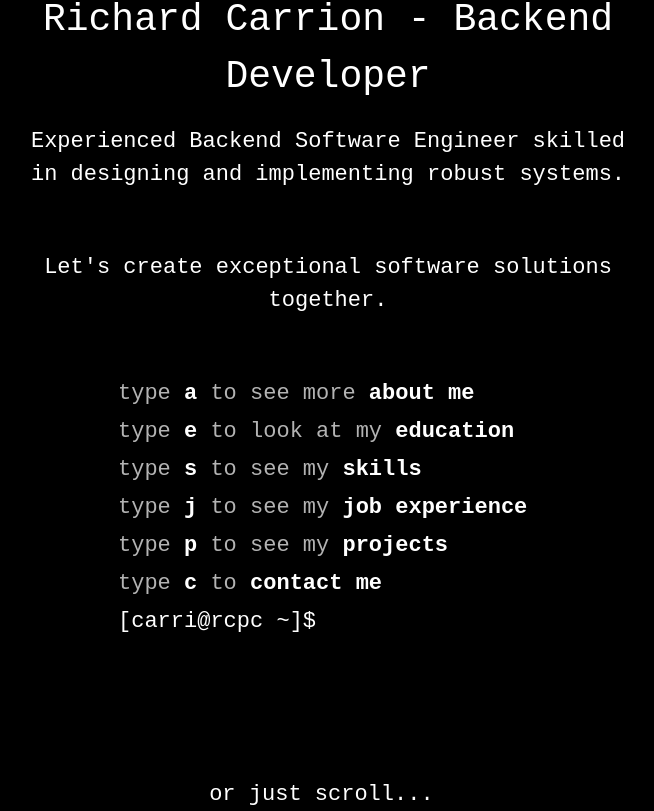
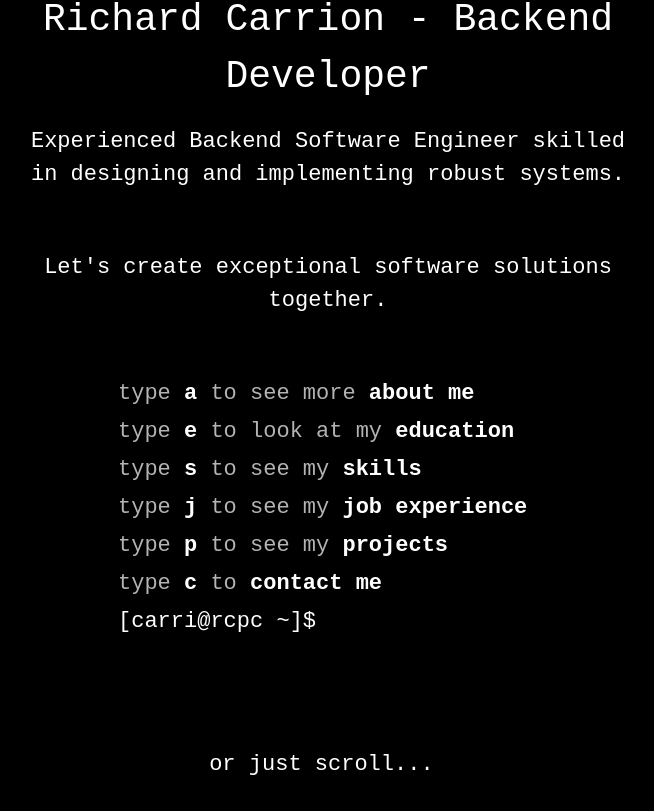
Before and after one commit to noesrichard/portfolio, a Vue app: page / in a window 1280 px wide. Shown: the part 210-1021 px from the top of the page, without its empty margins (312-966 px from the left). After the commit the page ends 991 px from the top, so only its background shows below. Built offline with nearby package versions, Linux system fonts and the light colour scheme.

Commit message:
icon and name

```diff
--- a/index.html
+++ b/index.html
@@ -2,9 +2,9 @@
 <html lang="en">
   <head>
     <meta charset="UTF-8">
-    <link rel="icon" href="/favicon.ico">
+    <link rel="icon" href="https://cdn-icons-png.flaticon.com/512/7544/7544562.png">
     <meta name="viewport" content="width=device-width, initial-scale=1.0">
-    <title>Vite App</title>
+    <title>Richard Carrion</title>
   </head>
   <body>
     <div id="app"></div>
--- a/src/App.vue
+++ b/src/App.vue
@@ -157,6 +157,6 @@ strong {
   font-weight: 8000;
 }
 .scroll {
-  margin-top: 100px;
+  margin-top: 70px;
 }
 </style>
```
